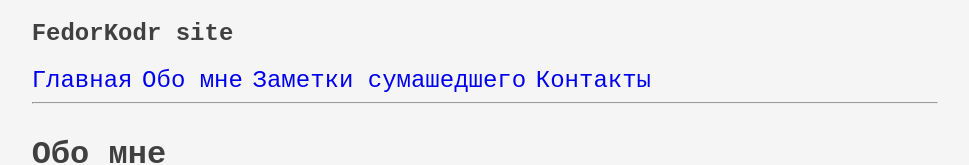
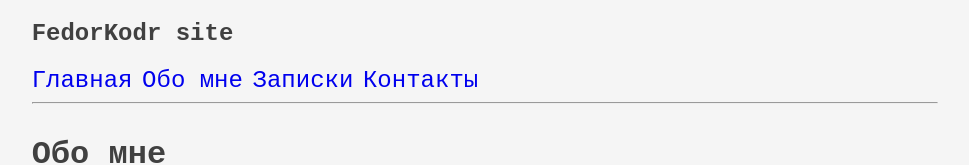
Before and after one commit to FedorKondratiev/fedorSite, a plain HTML site: page index.html in a window 1280 px wide. Shown: the top 165 px of the page, without its empty margins (155-1124 px from the left). Drawn offline with Linux system fonts and the light colour scheme.

Commit message:
Update index.html

```diff
--- a/index.html
+++ b/index.html
@@ -55,7 +55,7 @@
   <nav id="nav">
     <a href="#title">Главная</a>
     <a href="#about">Обо мне</a>
-    <a href="#article">Заметки сумашедшего</a>
+    <a href="#article">Записки</a>
     <a href="#contact">Контакты</a>
   </nav>
 
@@ -82,7 +82,10 @@
         История Рима - Теодор Моммзен;
       </ul>
     </li>
-    </p>
+
+
+
+  </p>
 
   <h3 id="article">Записки</h3>
 
```
